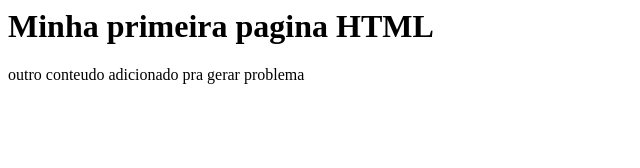
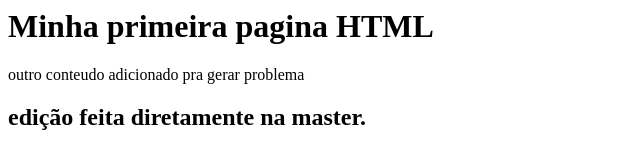
Before and after one commit to hadamakei/gama-no-github, a plain HTML site: page index.html in a window 1280 px wide. Shown: the whole page, without its empty margins (0-640 px from the left). Drawn offline with Linux system fonts and the light colour scheme.

Commit message:
alteração remoto

```diff
--- a/index.html
+++ b/index.html
@@ -2,5 +2,6 @@
 	<body>
 		<h1> Minha primeira pagina HTML </h1>
 		<p> outro conteudo adicionado pra gerar problema</p>
+		<h2> edição feita diretamente na master. </h2>
 	</body>
 </html>
```
